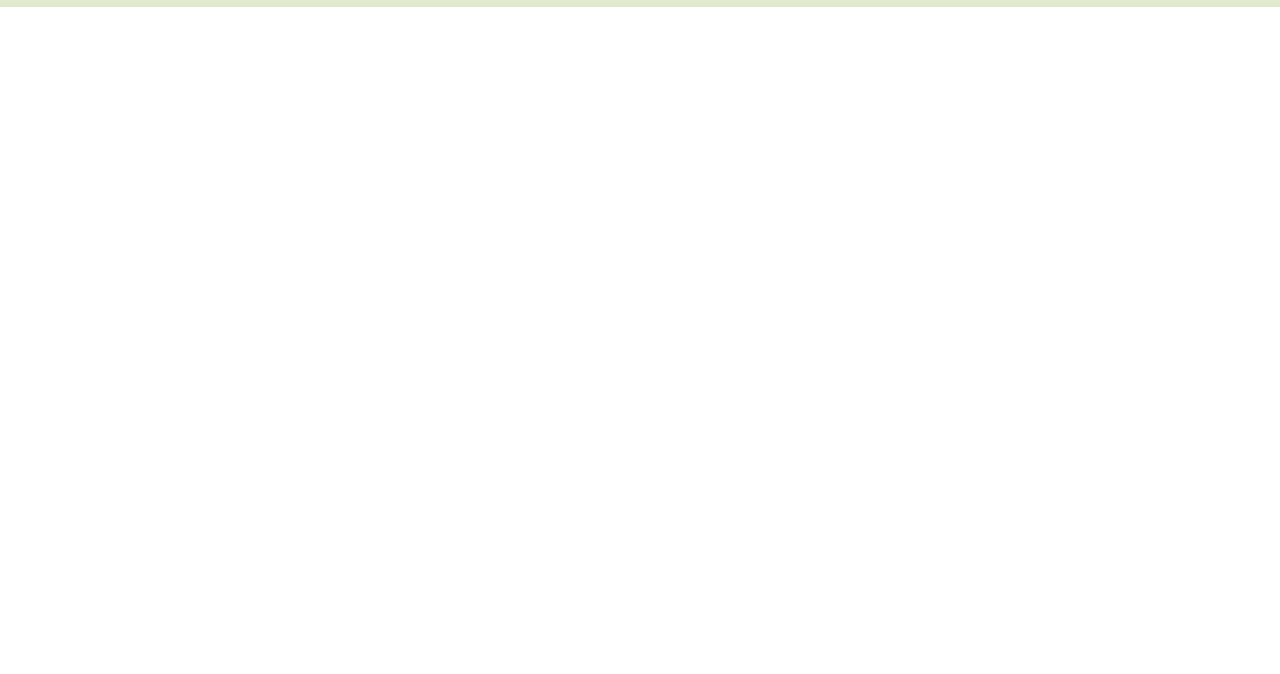
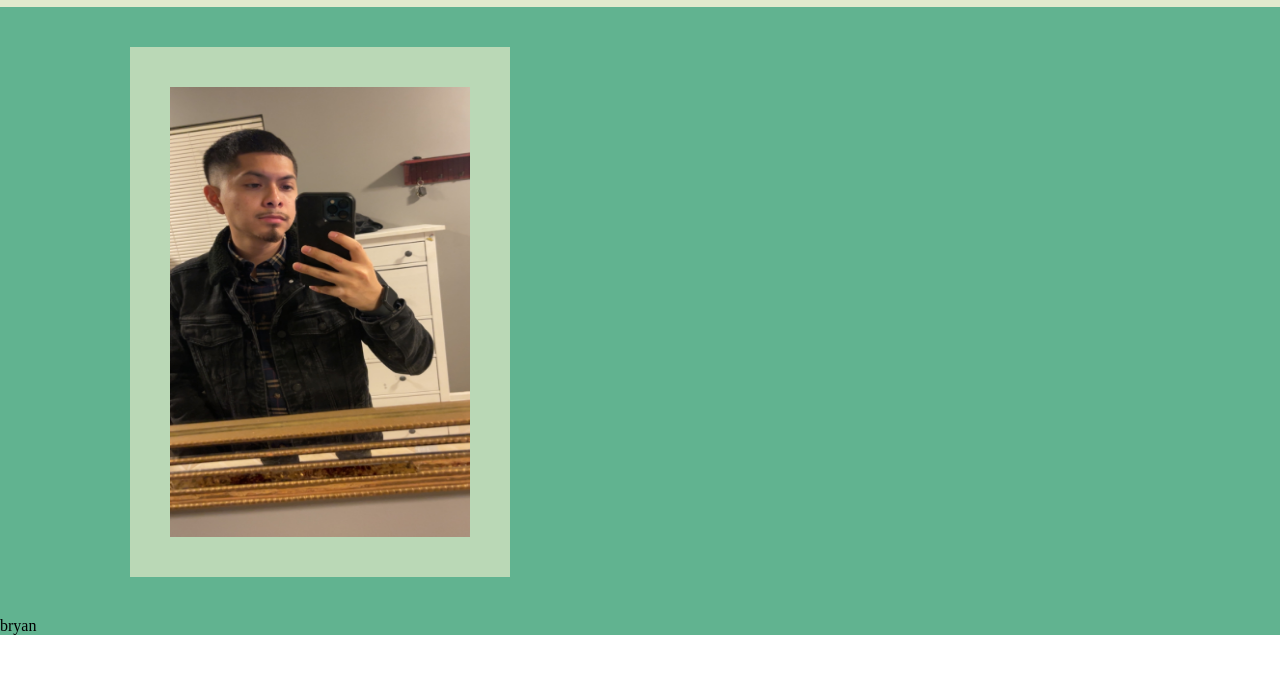
Before and after one commit to bhuertar/personal-site2.0, a plain HTML site: page index.html in a window 1280 px wide. Shown: the part 78-752 px from the top of the page. Drawn offline with Linux system fonts and the light colour scheme.

Commit message:
added image to home

```diff
--- a/index.html
+++ b/index.html
@@ -14,7 +14,12 @@
       <div class="name">Bryan Huerta</div>
     </nav>
   </header>
-  <main></main>
+  <main>
+    <section>
+      <img src="./bryanH.JPG" alt="picture of me">
+    </section>
+    <p>bryan</p>
+  </main>
   <footer</footer>
 </body>
 </html>
--- a/style.css
+++ b/style.css
@@ -33,3 +33,19 @@ a {
 a:hover {
   color: #808000;
 }
+main {
+  background-color: #61b390;
+}
+p {
+  margin: auto;
+}
+img {
+  height: 450px;
+  width: 300px;
+  padding: 40px;
+  margin: 40px;
+  background-color: #bad8b6;
+}
+section {
+  padding-left: 90;
+}
```
Also changed, not shown: bryanH.JPG (added).
